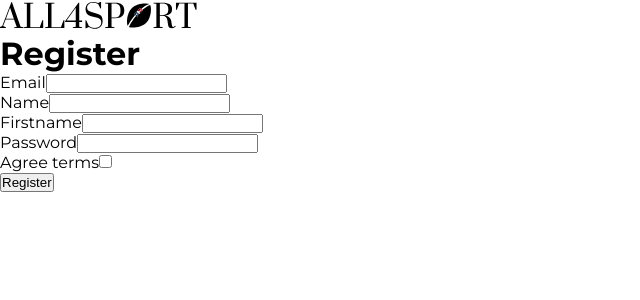
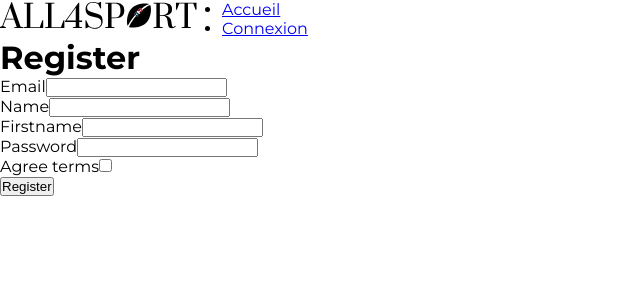
Before and after one commit to sabhcode/AP3, a Symfony app: template app/templates/registration/register.html.twig in a window 1280 px wide. Shown: the top 300 px of the page, without its empty margins (0-640 px from the left). Run offline with Twig, Linux system fonts and the light colour scheme; the template is opened without the code that fills it, so the values that code supplies are empty; form fields are guessed from the names that the template uses; some libraries are stand-ins or nearby versions.

Commit message:
updating css

```diff
--- a/app/public/css/base.css
+++ b/app/public/css/base.css
@@ -16,3 +16,7 @@ html {
 body {
     font-family: "Montserrat";
 }
+
+.header-app__content {
+    display: flex;
+}
--- a/app/templates/header.html.twig
+++ b/app/templates/header.html.twig
@@ -1,7 +1,18 @@
 <header class="header-app">
     <div class="header-app__content">
-        <a href="/">
-            <img src="{{ asset("media/images/logo.svg") }}">
-        </a>
+        <div class="header-app__logo">
+            <a href="/">
+                <img src="{{ asset('media/images/logo.svg') }}">
+            </a>
+        </div>
+        <nav class="header-app__nav">
+            <ul>
+                <li><a href="/">Accueil</a></li>
+                <li><a href="/connexion">Connexion</a></li>
+            </ul>
+        </nav>
+        <div class="header-app__toolbar">
+
+        </div>
     </div>
 </header>
```
